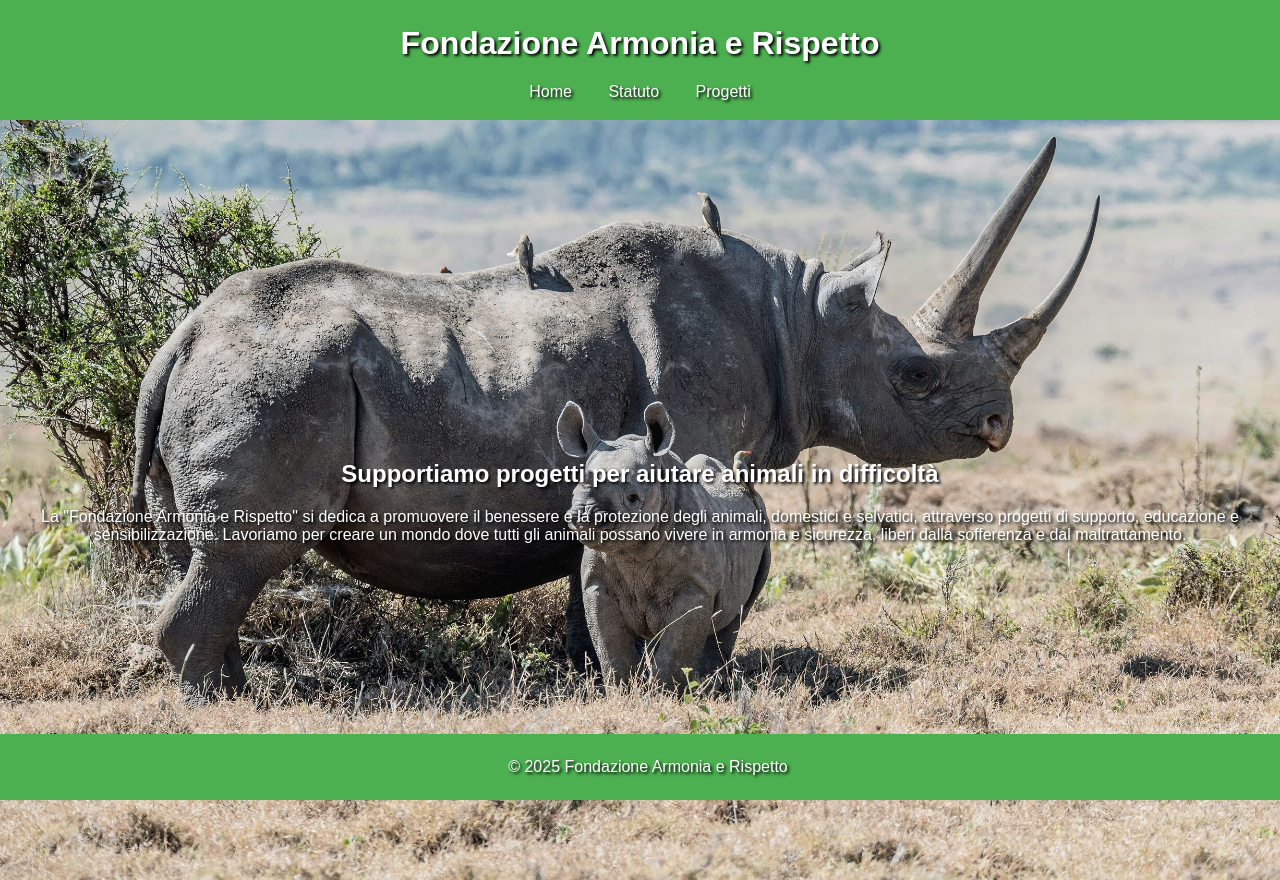
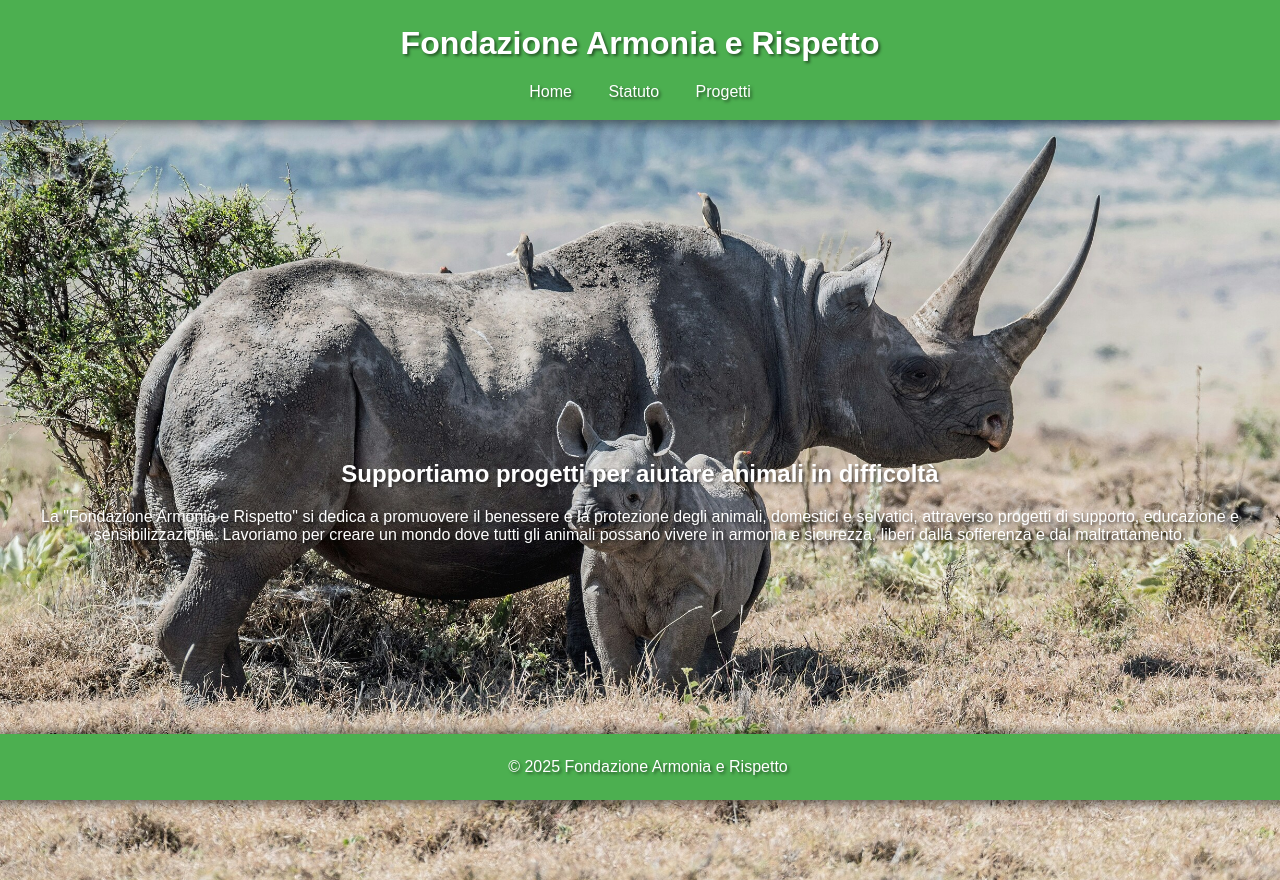
Before and after one commit to alexcucc/armoniaerispetto, a PHP site: page / in a window 1280 px wide. Run offline with PHP 8.4, Linux system fonts and the light colour scheme.

Commit message:
developments

```diff
--- a/styles.css
+++ b/styles.css
@@ -10,7 +10,10 @@ header {
   color: white;
   padding: .2em;
   text-align: center;
-  text-shadow: 2px 2px 3px black;
+  text-shadow: 2px 2px 3px rgba(0,0,0,0.5);
+  position: sticky;
+  z-index: 999;
+  box-shadow: 0 1px 10px 3px rgba(0,0,0,0.5);
 }
 
 nav ul {
@@ -37,7 +40,7 @@ nav ul li a {
   padding: 20em 2em;
   text-align: center;
   height: 100%;
-  text-shadow: 2px 2px 3px black;
+  text-shadow: 2px 2px 3px rgba(0,0,0,0.5);
 }
 
 footer {
@@ -48,7 +51,8 @@ footer {
   position: fixed;
   bottom: 0;
   width: 100%;
-  text-shadow: 2px 2px 3px black;
+  text-shadow: 2px 2px 3px rgba(0,0,0,0.5);
+  box-shadow: 0 1px 10px 3px rgba(0,0,0,0.5);
 }
 
 .button {
```
